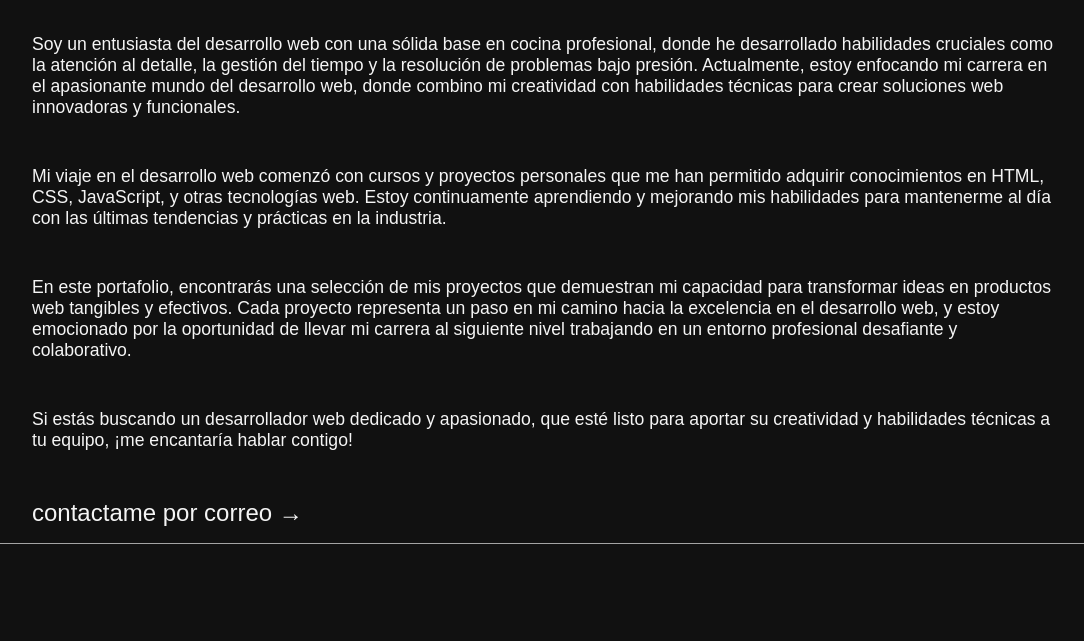
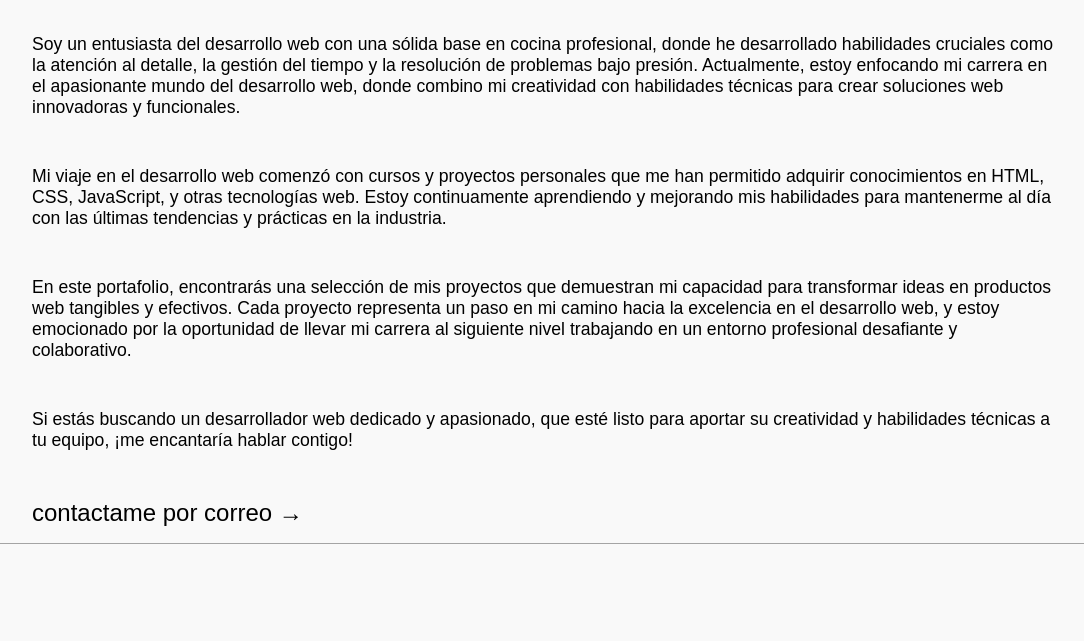
Before and after one commit to IgnacioP46/Porfolio, a website built with Vite: page index.html in a window 1280 px wide. Shown: the part 375-1016 px from the top of the page, without its empty margins (96-1180 px from the left). Built offline with nearby package versions, Linux system fonts and the light colour scheme.

Commit message:
style.css

```diff
--- a/style.css
+++ b/style.css
@@ -8,13 +8,16 @@
 @import url("https://fonts.googleapis.com/css2?family=Roboto:wght@300;400;500;700;900&display=swap");
 
 :root {
-  --primary-dark: whitesmoke;
-  --bg-dark: #111111;
-  --primary-light: #111111;
-  --bg-light: whitesmoke;
-  --highlight: #6cace4;
+  --primary-dark: rgb(0, 0, 0);
+  --bg-dark: #f9f9f9;
+  --primary-light: #ffffff;
+  --bg-Button: black;
+  --color-button: white;
+  --bg-light: rgb(2, 2, 2);
+  --highlight: #00BEDB;
   --divider: rgb(164, 164, 164);
 }
+
 
 * {
   margin: 0;
```
